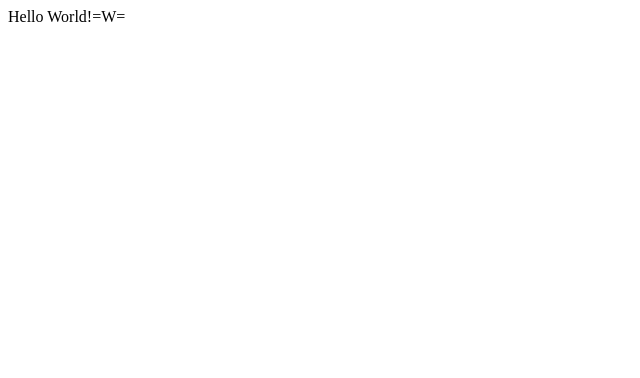
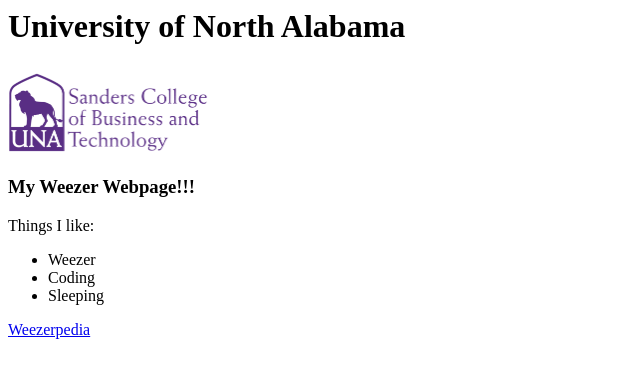
Before and after one commit to aterry15/aterry15.github.io, a plain HTML site: page index.html in a window 1280 px wide. Shown: the whole page, without its empty margins (0-640 px from the left). Drawn offline with Linux system fonts and the light colour scheme.

Commit message:
More changes

```diff
--- a/index.html
+++ b/index.html
@@ -1,11 +1,24 @@
 <html>
 
     <head>
-        <title>Andrew's Weezey Webpage</title>
+        <title>Andrew's Weezer Webpage</title>
     </head>
 
     <body>
-        <p>Hello World!=W=</p>
+        <p><h1>University of North Alabama</h1></p>
+        <img src="logo.webp" alt="UNA Logo" width="200">
+        <p><h3>My Weezer Webpage!!!</h3></p>
+        <p>Things I like:</p>
+        <p>
+            <ul>
+                <li>Weezer</li>
+                <li>Coding</li>
+                <li>Sleeping</li>
+            </ul>
+        </p>
+        <p>
+            <a href="https://www.weezerpedia.com/wiki/Main_Page">Weezerpedia</a>
+        </p>
     </body>
 
 </html>
```
